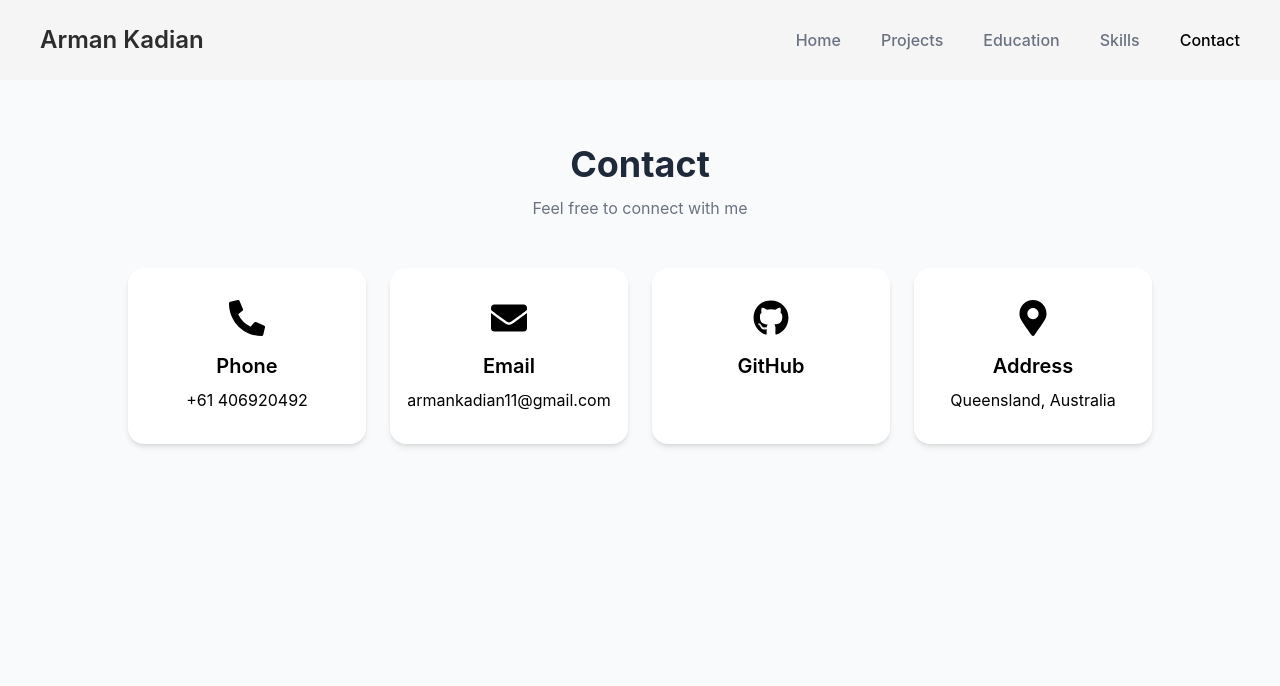
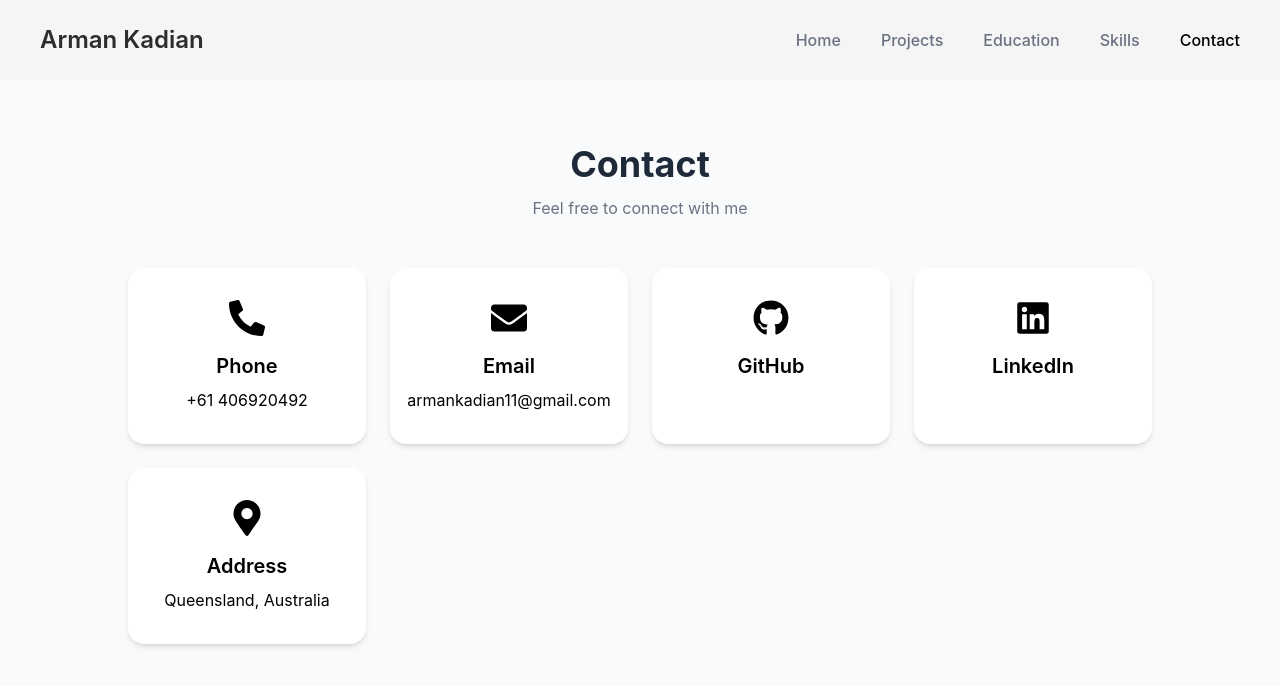
Before and after one commit to ArmanKadian-sys/Resume-Website, a React (Vite) app: page / in a window 1280 px wide. Both pictures are taken after a click on the button "Contact". Shown: the top 686 px of the page. Built offline with nearby package versions, Linux system fonts and the light colour scheme.

Commit message:
Add LinkedIn icon and link to Contact component

```diff
--- a/src/components/Contact.jsx
+++ b/src/components/Contact.jsx
@@ -1,11 +1,11 @@
-import { FaPhoneAlt, FaEnvelope, FaGithub, FaMapMarkerAlt } from "react-icons/fa";
+import { FaPhoneAlt, FaEnvelope, FaGithub, FaMapMarkerAlt, FaLinkedin  } from "react-icons/fa";
 
 const Contact = () => {
   return (
     <div className="min-h-screen bg-gray-50 py-16 px-4">
       <div className="max-w-5xl mx-auto">
 
-        {/* Heading */}
+
         <div className="text-center mb-12">
           <h1 className="text-4xl font-bold text-gray-800">Contact</h1>
           <p className="text-gray-500 mt-3">
@@ -13,10 +13,10 @@ const Contact = () => {
           </p>
         </div>
 
-        {/* Contact Cards */}
+
         <div className="grid grid-cols-1 sm:grid-cols-2 lg:grid-cols-4 gap-6">
 
-          {/* Phone */}
+
           <div className="bg-white shadow-md rounded-2xl p-8 flex flex-col items-center hover:bg-black hover:text-white transition duration-300">
             <FaPhoneAlt className="text-4xl mb-4" />
             <h2 className="text-xl font-semibold mb-2">Phone</h2>
@@ -36,6 +36,8 @@ const Contact = () => {
 
 
 
+
+
           <a
             href="https://github.com/ArmanKadian-sys"
             target="_blank"
@@ -47,8 +49,19 @@ const Contact = () => {
 
           </a>
 
+           <a
+            href="www.linkedin.com/in/arman-kadian-103b62404"
+            target="_blank"
+            rel="noreferrer"
+            className="bg-white shadow-md rounded-2xl p-8 flex flex-col items-center hover:bg-black hover:text-white transition duration-300"
+          >
+            <FaLinkedin className="text-4xl mb-4" />
+            <h2 className="text-xl font-semibold mb-2">LinkedIn</h2>
 
-          {/* Address */}
+          </a>
+
+
+
           <div className="bg-white shadow-md rounded-2xl p-8 flex flex-col items-center hover:bg-black hover:text-white transition duration-300">
             <FaMapMarkerAlt className="text-4xl mb-4" />
             <h2 className="text-xl font-semibold mb-2">Address</h2>
```
